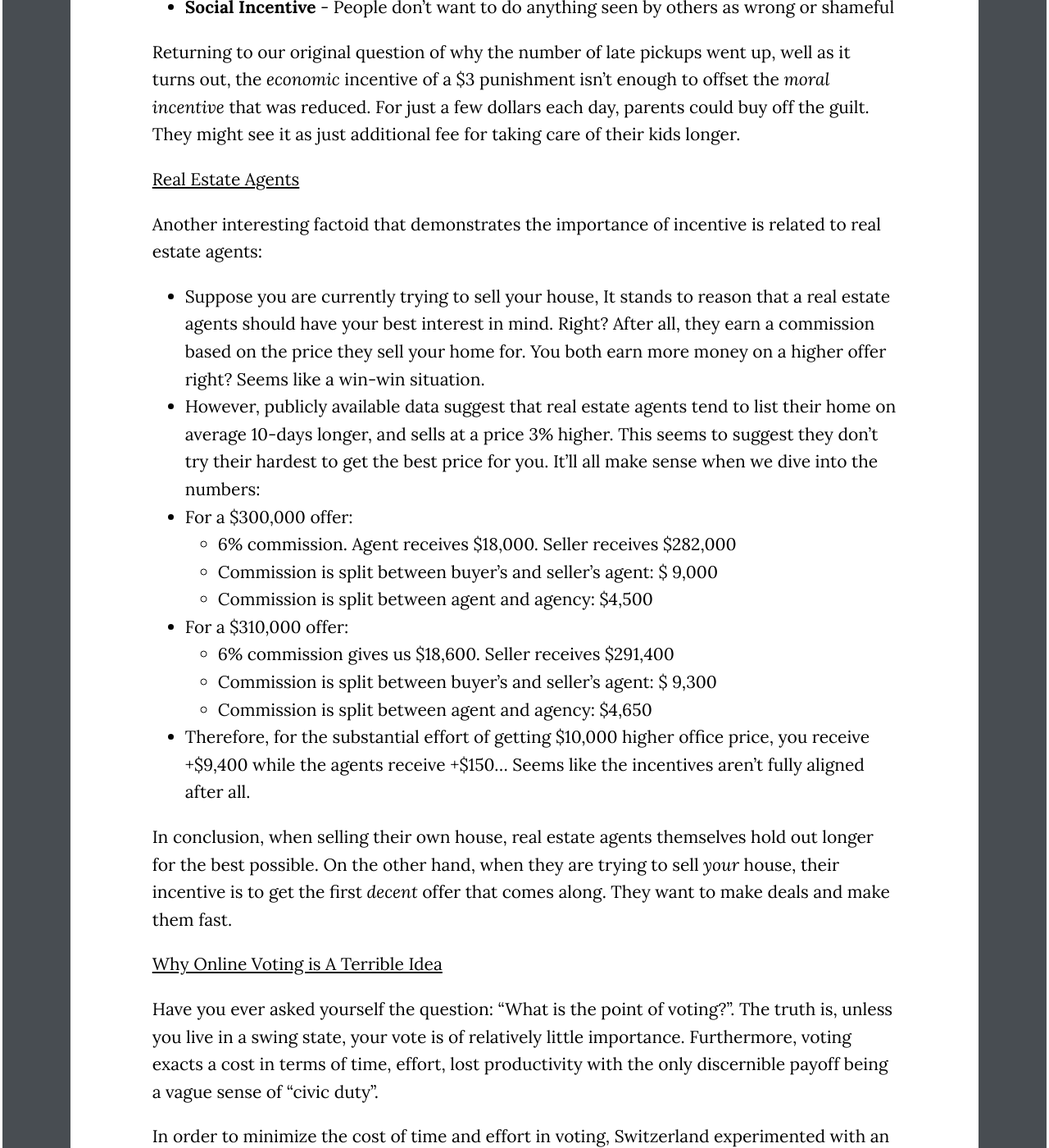
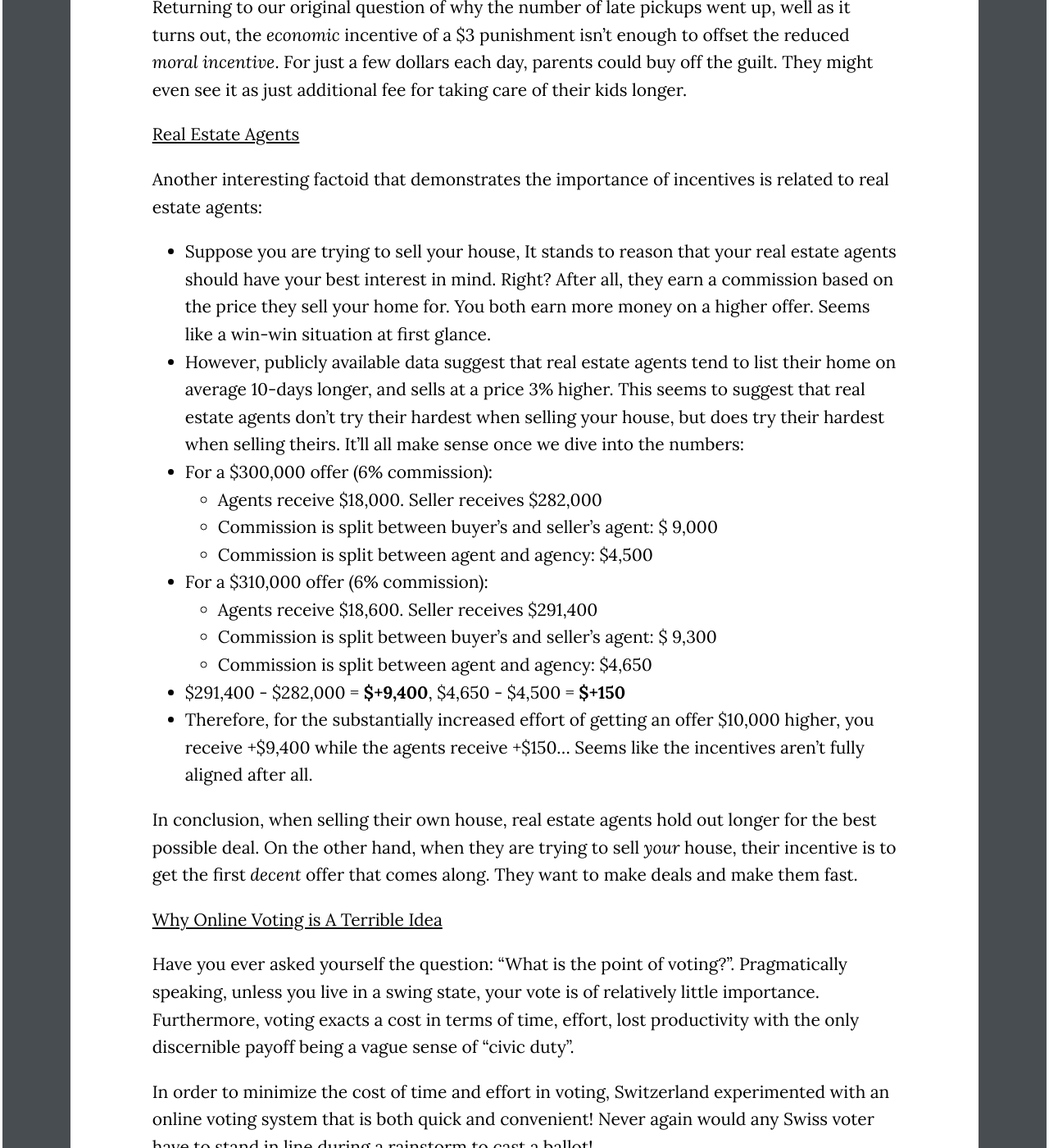
Before and after one commit to wcfrobert/wcfrobert.github.io, a Jekyll site: the page built from _posts/2022-08-10-freakonomics.md, in a window 1280 px wide and 1400 px high, scrolled down 1530 px. Shown: the whole window at 82% size. Built offline with Jekyll 4.4.1, drawn with Linux system fonts in a browser that asks for light colours; comment, search, counter and statistics services are not loaded; some of the changed text lies outside the part shown.

Commit message:
revised paragraphs

```diff
--- a/_posts/2022-08-10-freakonomics.md
+++ b/_posts/2022-08-10-freakonomics.md
@@ -8,7 +8,7 @@
 tags: books
 ---
 
-"Freakonomics" is about human psychology, sociology, and the role incentives play in our lives and society at large. The book is filled to the brim with delightful examples and anecdotes that defies your expectations again and again; at the very least it will have you think "huh! That was clever."
+"Freakonomics" is a book about human psychology, sociology, and the role incentives play in our lives and society at large. It is filled to the brim with delightful examples and anecdotes that defies your expectations again and again; at the very least, it will have you think "huh! That was clever."
 
 Steven D. Levitt is a young economist at the University of Chicago. He explores unorthodox topics such as:
 
@@ -20,58 +20,56 @@
 
 > The modern world, despite a surfeit of obfuscation, complication, and downright deceit, is not impenetrable, is not unknowable, and - if the right questions are asked - is even more intriguing than we think. All it takes is a new way of looking.
 
-Here are some of my favorite insights:
 
 
-
-## Flavors of Incentive
+## Flavors of Incentives
 
 <u>Day Care Late Fee</u>
 
-At a day-care center in Israel, children are supposed to be picked-up at 4 PM sharp. Despite the time limit, there are tardy parents every day who fail to meet the timeline, forcing teachers to wait around until everyone's been picked up.
+At a day-care center in Israel, children are supposed to be picked-up at 4 PM sharp. Despite the time limit, there are always tardy parents who fail to meet the timeline, forcing teachers to wait around until everyone's been picked up.
 
 * In an attempt to reduce the number of tardy visits, the center declared a fine of $3 per child per incident. It would stand to reason that the number of late pickups should drop after the fine is enacted.
 
 But unexpectedly, the number of late pickups went up! In order to understand why, we need to first explore *incentives*. Economics, at its root, is a study of incentives. There are three types:
 
-* **Economic Incentive** - In other words, monetary rewards or fines. This one should be easy to understand. We prefer to make more money and not lose any.
+* **Economic Incentive** - Monetary rewards or fines. This one should be easy to understand. We prefer to make more money and not lose money.
 * **Moral Incentive** - People don't want to do anything they consider wrong or shameful
 * **Social Incentive** - People don't want to do anything seen by others as wrong or shameful
 
-Returning to our original question of why the number of late pickups went up, well as it turns out, the *economic* incentive of a $3  punishment isn't enough to offset the *moral incentive* that was reduced. For just a few dollars each day, parents could buy off the guilt. They might see it as just additional fee for taking care of their kids longer.
+Returning to our original question of why the number of late pickups went up, well as it turns out, the *economic* incentive of a $3  punishment isn't enough to offset the reduced *moral incentive*. For just a few dollars each day, parents could buy off the guilt. They might even see it as just additional fee for taking care of their kids longer.
 
 
 
 <u>Real Estate Agents</u>
 
-Another interesting factoid that demonstrates the importance of incentive is related to real estate agents:
+Another interesting factoid that demonstrates the importance of incentives is related to real estate agents:
 
-* Suppose you are currently trying to sell your house, It stands to reason that a real estate agents should have your best interest in mind. Right? After all, they earn a commission based on the price they sell your home for. You both earn more money on a higher offer right? Seems like a win-win situation.
-* However, publicly available data suggest that real estate agents tend to list their home on average 10-days longer, and sells at a price 3% higher. This seems to suggest they don't try their hardest to get the best price for you. It'll all make sense when we dive into the numbers:
-* For a $300,000 offer:
-  * 6% commission. Agent receives $18,000. Seller receives $282,000
+* Suppose you are trying to sell your house, It stands to reason that your real estate agents should have your best interest in mind. Right? After all, they earn a commission based on the price they sell your home for. You both earn more money on a higher offer. Seems like a win-win situation at first glance.
+* However, publicly available data suggest that real estate agents tend to list their home on average 10-days longer, and sells at a price 3% higher. This seems to suggest that real estate agents don't try their hardest when selling your house, but does try their hardest when selling theirs. It'll all make sense once we dive into the numbers:
+* For a $300,000 offer (6% commission):
+  * Agents receive $18,000. Seller receives $282,000
   * Commission is split between buyer's and seller's agent: $ 9,000
   * Commission is split between agent and agency: $4,500
-* For a $310,000 offer:
-  * 6% commission gives us $18,600. Seller receives $291,400
+* For a $310,000 offer (6% commission):
+  * Agents receive $18,600. Seller receives $291,400
   * Commission is split between buyer's and seller's agent: $ 9,300
   * Commission is split between agent and agency: $4,650
-* Therefore, for the substantial effort of getting $10,000 higher office price, you receive +$9,400 while the agents receive +$150... Seems like the incentives aren't fully aligned after all.
+* $291,400 - $282,000 = **$+9,400**,       $4,650 - $4,500 = **$+150**
+* Therefore, for the substantially increased effort of getting an offer $10,000 higher, you receive +$9,400 while the agents receive +$150... Seems like the incentives aren't fully aligned after all.
 
-In conclusion, when selling their own house, real estate agents themselves hold out longer for the best possible. On the other hand, when they are trying to sell *your* house, their incentive is to get the first *decent* offer that comes along. They want to make deals and make them fast.
+In conclusion, when selling their own house, real estate agents hold out longer for the best possible deal. On the other hand, when they are trying to sell *your* house, their incentive is to get the first *decent* offer that comes along. They want to make deals and make them fast.
 
 
 
 <u>Why Online Voting is A Terrible Idea</u>
 
-Have you ever asked yourself the question: "What is the point of voting?". The truth is, unless you live in a swing state, your vote is of relatively little importance. Furthermore, voting exacts a cost in terms of time, effort, lost productivity with the only discernible payoff being a vague sense of "civic duty".
+Have you ever asked yourself the question: "What is the point of voting?". Pragmatically speaking, unless you live in a swing state, your vote is of relatively little importance. Furthermore, voting exacts a cost in terms of time, effort, lost productivity with the only discernible payoff being a vague sense of "civic duty".
 
 In order to minimize the cost of time and effort in voting, Switzerland experimented with an online voting system that is both quick and convenient! Never again would any Swiss voter have to stand in line during a rainstorm to cast a ballot!
 
-* After the online voting system is instated, the voter turnout actually dropped! In other words, making voting easier actually led to less participation. Exactly opposite of what many thought was going to happen. If the cost of voting is lower, by the law of supply and demand, shouldn't the voting turnout increase!?
-* Again, by looking at the incentives, we realize that it is actually the *social and moral incentive* that plays the dominant role in voting. Economic incentive - whether the act of voting is a waste of time and money - is of relatively minor importance.
-
-The social norm in a democratic society is to be a good citizen and fulfill your civic duty at the polls. As such, the primary motivator is not "how much time and money this will cost me", but rather to be seen by others as being a good citizen.
+* After the online voting system is instated, the voter turnout actually dropped! In other words, making voting easier actually led to less participation. If the cost of voting is lower, by the law of supply and demand, shouldn't the voting turnout increase!?
+* Again, by looking at the incentives, we realize that *social and moral incentive* plays the dominant role in voting. Economic incentive - whether the act of voting is a waste of time and money - is of relatively minor importance.
+* The social norm in a democratic society is to be a good citizen and fulfill your civic duty at the polls. As such, the primary motivator is not "how much time and money this will cost me", but rather to be seen by others as being a good citizen.
 
 
 
@@ -79,13 +77,13 @@
 
 ## Why Do People Cheat?
 
-Who cheats? Well just about anyone if the stake is right. To quote the baseball player Mark Grace:
-
 > "If you are not cheating, you are not trying hard enough" - Mark Grace
 
-Some might insist that they don't cheat, that they would never allow such debasement of their virtues. But the reality is we all cheat to some degree. While some are relatively harmless, others are slightly more scandalous. Perhaps you've downloaded pirated movies, music, software because you think they are just series of 1s and 0s, or you've Googled for homework solutions during a stressful week before finals, or you've claimed some tax credit that you know you don't necessarily qualify for. Cheating at its core is a economic act: getting more for less.
+Who cheats? Well just about anyone if the stake is right.
 
-Take the intriguing example of the disappearance of 7 million children in the US:
+Some might insist that they don't cheat, that they would never stoop so low. It would be a debasement of their virtues! But the reality is we all cheat to some degree. While some forms of cheating are relatively harmless, others are more scandalous. Perhaps you've downloaded pirated movies, music, software, or you've Googled homework solutions during a stressful week before finals, or you've claimed some tax credit that you know you don't necessarily qualify for. Cheating at its core is a economic act: getting more for less.
+
+Take the intriguing anecdote of the disappearance of 7 million children in the US:
 
 * In 1987, seven million American children sudden disappeared. It was not some organized kidnapping. As it turns out, for that tax year, tax filers were now required to provide social security number for each children they list as dependent.
 * Phantom children who previously only existed as a means to obtain tax deduction on previous year's 1040 forms, vanished! Seven million children represents one in ten dependent children in the US!
@@ -117,19 +115,17 @@
 
 In the 1990s, crime rate fell so suddenly and so sharply that it baffled everyone. Many analysts cite the drop in crime rate as a result of things such as innovative policing strategies, changes to the drug market, aging population, stronger economy, and many other factors.
 
-Levitt spends 20 pages of the book dispelling each of these explanations as either completely irrelevant, or having relatively minor effect. By looking at the data, Levitt came to the most unexpected conclusion. The drop in crime-rate is actually a result of *Roe v. Wade*
+Levitt spends 20 pages of the book dispelling each of these explanations as either completely irrelevant, or having relatively minor effect. By looking at the data, Levitt came to the an unexpected conclusion. The drop in crime-rate is actually a result of *Roe v. Wade*
 
 > What sort of woman was most likely to take advantage of Roe. v. Wade? Very often she was unmarried or in her teens or poor, and sometimes all three. What sort of future might her child have had?
 
-It turns out children who grew up in a dysfunctional family are at the greatest risk for committing crimes in the future. In fact, the two factors that are the best predictor for future criminal activities are: childhood poverty, and single-parent household. Both of which are drastically reduced by a woman's right to legalized abortion.
+It turns out children who grew up in a dysfunctional family are at the greatest risk for becoming criminals. In fact, the two factors that are the best predictor for future criminal activities in children are: childhood poverty, and single-parent household. Both of which are drastically reduced by a woman's right to legalized abortion.
 
-In the 1990s, just as the first cohort of children from the post Roe v. Wade era was hitting their late teen years - the years during which young men enter their criminal prime - the rate of crime began to fall.
-
-Furthermore, it's evident from the data that states which legalized abortion earlier (e.g. California, New York, Washington, etc.) saw a correspondingly earlier drop in crime rate.
+In the 1990s, just as the first cohort of children from the post Roe v. Wade era was hitting their late teen years - the years during which young men enter their criminal prime - the rate of crime began to fall. Furthermore, the data seems to indicate that the states which had legalized abortion earlier (e.g. California, New York, Washington, etc.) saw a correspondingly earlier drop in crime rate.
 
 <u>History of Abortion Rights</u>
 
-* In the early days of the nation, abortion was permissible before "quickening", which refers to the first movement of the fetus that usually occurs about 16 to 18 weeks into the pregnancy. Abortion was expensive and dangerous back, which meant the average women had a lot more babies.
+* In the early days of the nation, abortion was permissible before "quickening", which refers to the first movement of the fetus that usually occurs about 16 to 18 weeks into the pregnancy. Abortion was expensive and dangerous back then, which meant the average women had a lot more babies.
 * In 1828, abortion was made illegal in New York. By the 1900s, abortion had been made illegal throughout the country
 * In the 1960s, several states began allowing abortion under extreme circumstances (e.g. California, Washington, Hawaii, etc.)
 * On January 22, 1973, legalized abortion was suddenly extended throughout the nation with the US Supreme Court ruling of *Roe v. Wade*. To quote part of the ruling:
```
Also changed, not shown: other parts of _posts/2022-08-10-freakonomics.md (+1 -1 lines).
